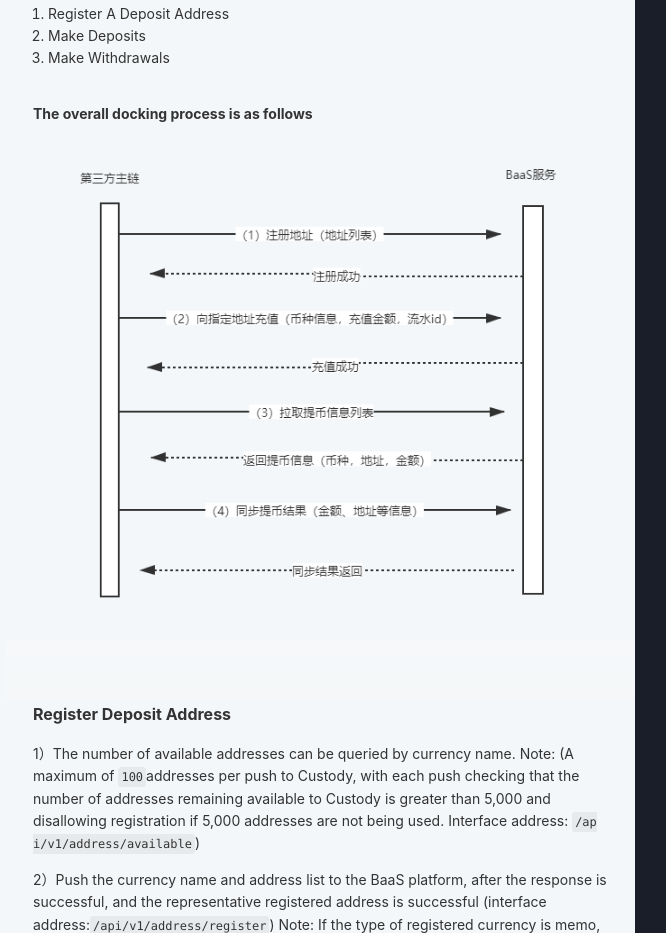
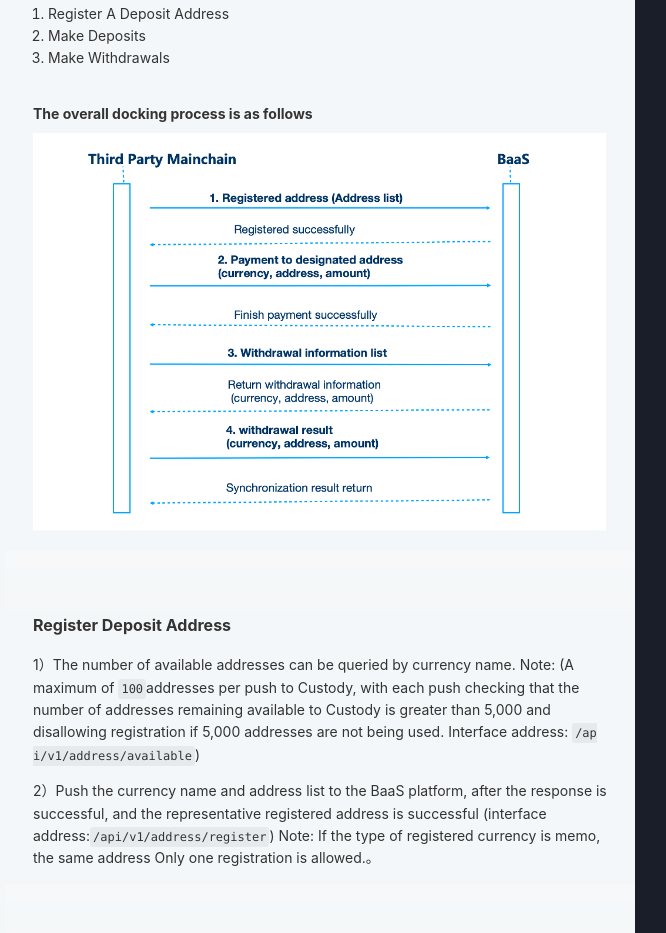
Before and after one commit to geng452654716/custody-api, a plain HTML site: page en/latest/API-WAPI/index.html in a window 1280 px wide. Shown: the part 3180-4113 px from the top of the page, without its empty margins (225-891 px from the left). Drawn offline with Linux system fonts and the light colour scheme.

Commit message:
deploy: 4c3d598f9dacaf5717c7e4227535b404706b0449

```diff
--- a/en/latest/API-WAPI/index.html
+++ b/en/latest/API-WAPI/index.html
@@ -549,7 +549,7 @@
 <li> Make Withdrawals</li>
 </ol>
 <h4 id='the-overall-docking-process-is-as-follows'>The overall docking process is as follows</h4>
-<p><img src="images/wapi_interact_process-ef38c926.png" alt="" /></p>
+<p><img src="images/ewapi_interact_process-3a0b6b10.png" alt="" /></p>
 <h3 id='register-deposit-address'>Register Deposit Address</h3>
 <p>1）The number of available addresses can be queried by currency name. Note: (A maximum of <code>100</code>addresses per push to Custody, with each push checking that the number of addresses remaining available to Custody is greater than 5,000 and disallowing registration if 5,000 addresses are not being used. Interface address: <code>/api/v1/address/available</code>)</p>
 
```
